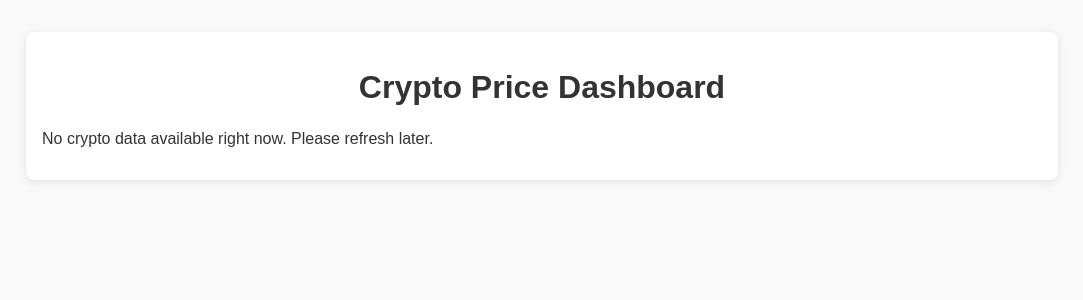
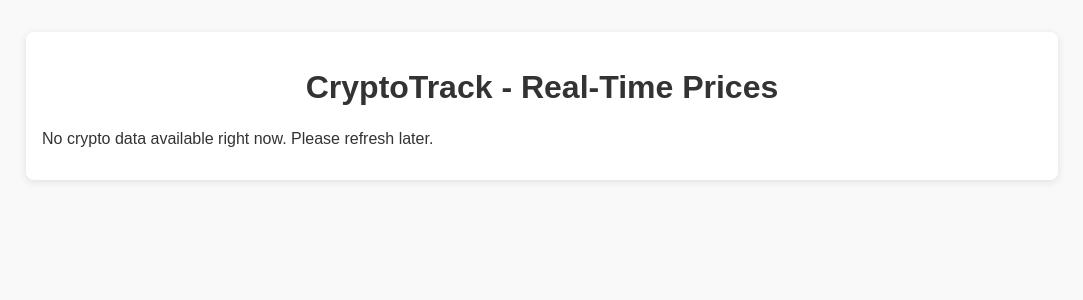
Before and after one commit to tuna204/crypto-price-dashboard, a Flask app: page / in a window 1280 px wide. Shown: the part 50-350 px from the top of the page, without its empty margins (98-1181 px from the left). Run offline with Flask 3, Linux system fonts and the light colour scheme; data that the repository does not hold is empty.

Commit message:
Update index.html

```diff
--- a/templates/index.html
+++ b/templates/index.html
@@ -1,7 +1,7 @@
 {% extends "base.html" %}
 
 {% block content %}
-<h1>Crypto Price Dashboard</h1>
+<h1>CryptoTrack - Real-Time Prices</h1>
 
 {% if crypto_data %}
 <table>
```
